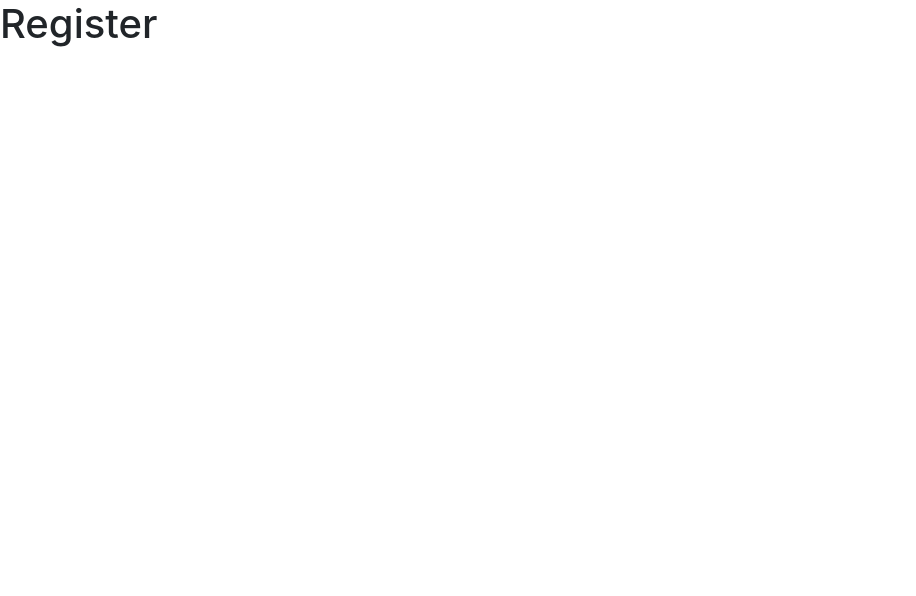
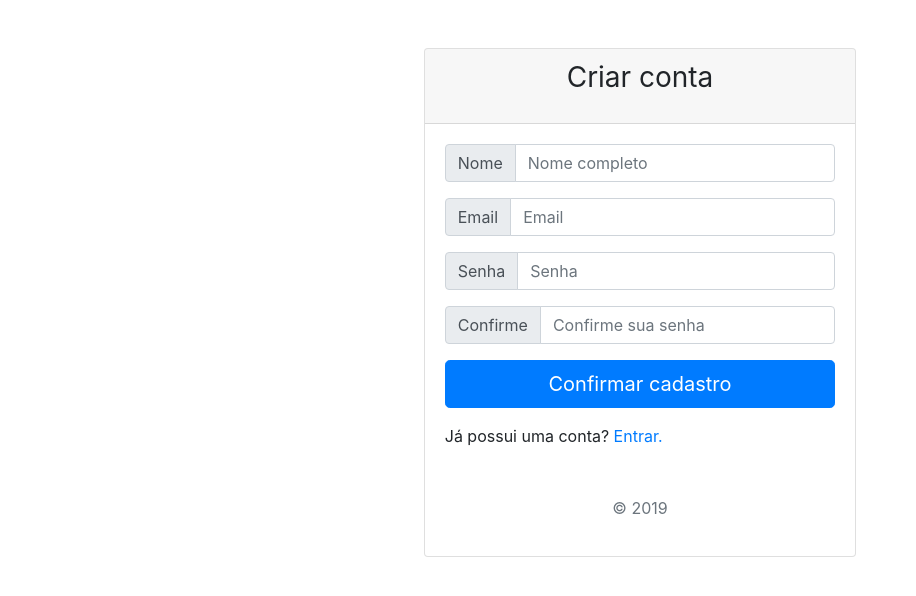
Before and after one commit to gustavoilhamorais/quota-watcher, a React (Create React App) app: page /register in a window 1280 px wide. Shown: the top 596 px of the page, without its empty margins (0-916 px from the left). Built offline with nearby package versions, Linux system fonts and the light colour scheme.

Commit message:
create-account-component

```diff
--- /dev/null
+++ b/src/components/Register/index.js
@@ -0,0 +1,168 @@
+import React, { useState, useEffect } from "react";
+import { Redirect, Link } from 'react-router-dom';
+import Card from "../models/Card";
+
+const Main = ({ location }) => {
+
+  const [name, setName] = useState("");
+  const [email, setEmail] = useState("");
+  const [password, setPassword] = useState("");
+  const [confirmPassword, setConfirmPassword] = useState("");
+  const [redirect, setRedirect] = useState(0);
+
+  const handleSubmit = form => {
+    form.preventDefault();
+    if (name && email && password && confirmPassword) {
+      const passwordValidation = validatePasswords();
+      if (passwordValidation === "ok") {
+        const emailValidation = validateEmail();
+        if (emailValidation === "ok") {
+          createAccount();
+        } else window.alert(emailValidation);
+      } else window.alert(passwordValidation);
+    } else window.alert("Por favor, preencha todos os campos!");
+  };
+
+  const validateEmail = () => {
+    let createdAccounts = JSON.parse(
+      localStorage.getItem("@QuotaWatcher#CreatedAccounts")
+    );
+    if (createdAccounts) {
+      for (const accountEmail in createdAccounts) {
+        if (accountEmail === email) {
+          return "Este email já foi utilizado! Por favor, faça login ou utilize outro email.";
+        } else return "ok";
+      }
+    } else return "ok";
+  };
+
+  const createAccount = () => {
+    handleLocalStorage();
+    window.confirm("Sua nova conta foi criada com sucesso!");
+    setRedirect(true);
+  };
+
+  const validatePasswords = () => {
+    const passwordLength = password.length >= 6;
+    const passwordsMatch = password === confirmPassword;
+    if (passwordLength) {
+      if (passwordsMatch) return "ok";
+      else return "As senhas não são iguais.";
+    } else
+      return "A senha deve conter no mínimo 6 caracteres (de qualquer tipo).";
+  };
+
+  const handleLocalStorage = () => {
+    const savedAccounts = JSON.parse(localStorage.getItem("@QuotaWatcher#CreatedAccounts"));
+    if (savedAccounts) {
+      localStorage.setItem(
+        "@QuotaWatcher#CreatedAccounts",
+        JSON.stringify({
+          ...savedAccounts,
+          [email]: {
+            name,
+            password
+          }
+        })
+      );
+    } else {
+      localStorage.setItem(
+        "@QuotaWatcher#CreatedAccounts",
+        JSON.stringify({
+          [email]: {
+            name,
+            password
+          }
+        })
+      );
+    }
+  }
+
+  return (
+    <div className="container h-100 d-flex justify-content-center mt-5">
+      { redirect ? <Redirect to={{ pathname: '/login', state: {from: location} }}/> : <></>}
+      <Card
+        className="col col-lg-5"
+        id="register"
+        header={<p className="h3 mb-3 font-weight-normal text-center">Criar conta</p>}
+      >
+        <form className="form-signin" onSubmit={form => handleSubmit(form)}>
+          <div className="input-group mb-3">
+            <div className="input-group-prepend">
+              <span className="input-group-text" id="basic-addon1">
+                Nome
+              </span>
+            </div>
+            <input
+              type="text"
+              className="form-control"
+              placeholder="Nome completo"
+              aria-label="nome"
+              aria-describedby="basic-addon1"
+              value={name}
+              onChange={input => setName(input.target.value)}
+            />
+          </div>
+          <div className="input-group mb-3">
+            <div className="input-group-prepend">
+              <span className="input-group-text" id="basic-addon1">
+                Email
+              </span>
+            </div>
+            <input
+              type="email"
+              className="form-control"
+              placeholder="Email"
+              aria-label="email"
+              aria-describedby="basic-addon1"
+              value={email}
+              onChange={input => setEmail(input.target.value)}
+            />
+          </div>
+          <div className="input-group mb-3">
+            <div className="input-group-prepend">
+              <span className="input-group-text" id="basic-addon1">
+                Senha
+              </span>
+            </div>
+            <input
+              type="password"
+              className="form-control"
+              placeholder="Senha"
+              aria-label="senha"
+              aria-describedby="basic-addon1"
+              value={password}
+              onChange={input => setPassword(input.target.value)}
+            />
+          </div>
+          <div className="input-group mb-3">
+            <div className="input-group-prepend">
+              <span className="input-group-text" id="basic-addon1">
+                Confirme
+              </span>
+            </div>
+            <input
+              type="password"
+              className="form-control"
+              placeholder="Confirme sua senha"
+              aria-label="confirm-password"
+              aria-describedby="basic-addon1"
+              value={confirmPassword}
+              onChange={input => setConfirmPassword(input.target.value)}
+            />
+          </div>
+          <button
+            className="btn btn-lg btn-primary btn-block mb-3 mt-2"
+            type="submit"
+          >
+            Confirmar cadastro
+          </button>
+          <span>Já possui uma conta? </span><Link to="/login">Entrar.</Link>
+          <p className="mt-5 mb-3 text-muted text-center">&copy; 2019</p>
+        </form>
+      </Card>
+    </div>
+  );
+};
+
+export default Main;
--- a/src/pages/Register.js
+++ b/src/pages/Register.js
@@ -1,7 +1,7 @@
-import React from 'react'
+import React from "react";
+import Main from "../components/Register";
+import '../index.css';
 
-const Register = props => (
-    <h1>Register</h1>
-);
+const Register = () => <Main />
 
 export default Register;
```
